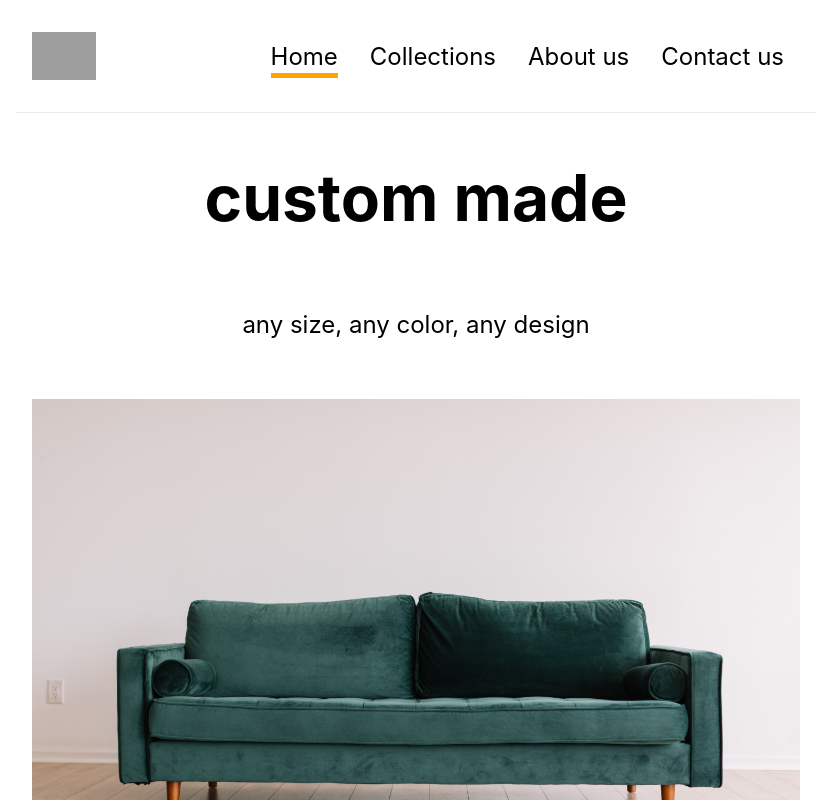
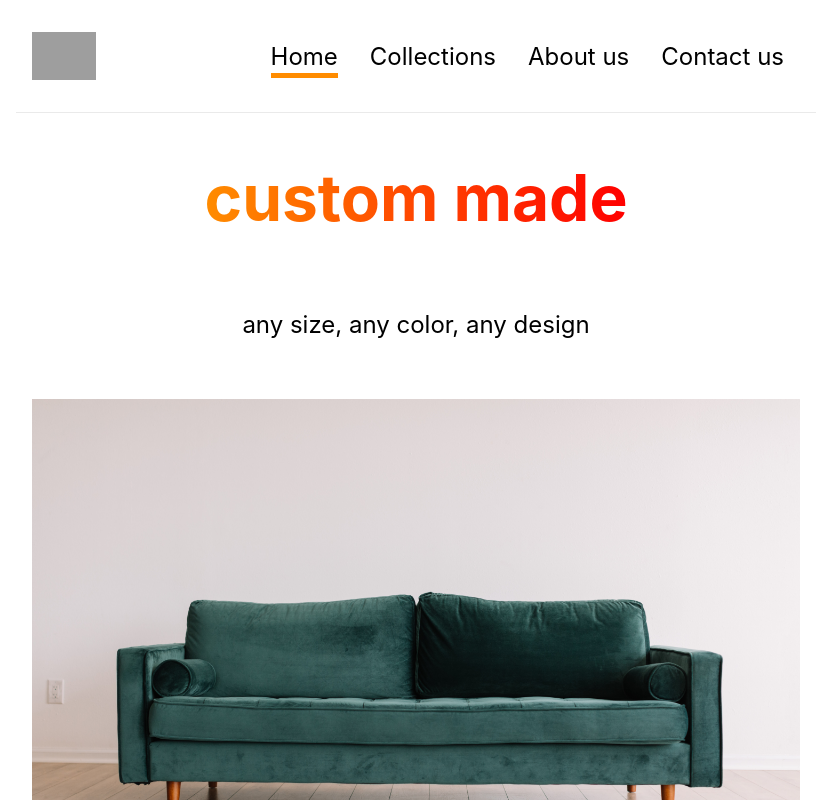
Before and after one commit to kndwin/decoco, a Next.js app: page / in a window 1280 px wide. Shown: the top 800 px of the page, without its empty margins (224-1055 px from the left). Built offline with nearby package versions, Linux system fonts and the light colour scheme; grey boxes are pictures that could not be loaded.

Commit message:
🧡 change the main color scheme to orange

```diff
--- a/components/Layout/Header/Header.module.scss
+++ b/components/Layout/Header/Header.module.scss
@@ -24,7 +24,7 @@
 }
 
 .underline {
-  border-bottom: 5px solid orange;
+  border-bottom: 5px solid darkorange;
   padding-bottom: 2px;
   padding-top: 7px;
 }
--- a/styles/utils.module.scss
+++ b/styles/utils.module.scss
@@ -3,11 +3,19 @@
   line-height: 1.15;
   font-size: 4rem;
   text-align: center;
+   background: -webkit-linear-gradient(left, darkorange , red);
+   background: -o-linear-gradient(right, darkorange, red);
+   background: -moz-linear-gradient(right, darkorange, red);
+   background: linear-gradient(to right, darkorange , red);
+  -webkit-background-clip: text;
+  -webkit-text-fill-color: transparent;
 }
+
 
 .titleH2 {
   margin: 1rem 0;
   font-size: 2.5rem;
+  color: darkorange;
 }
 
 .width100 {
```
Also changed, not shown: components/ContactForm/ContactForm.module.scss (+6 -1 lines).
